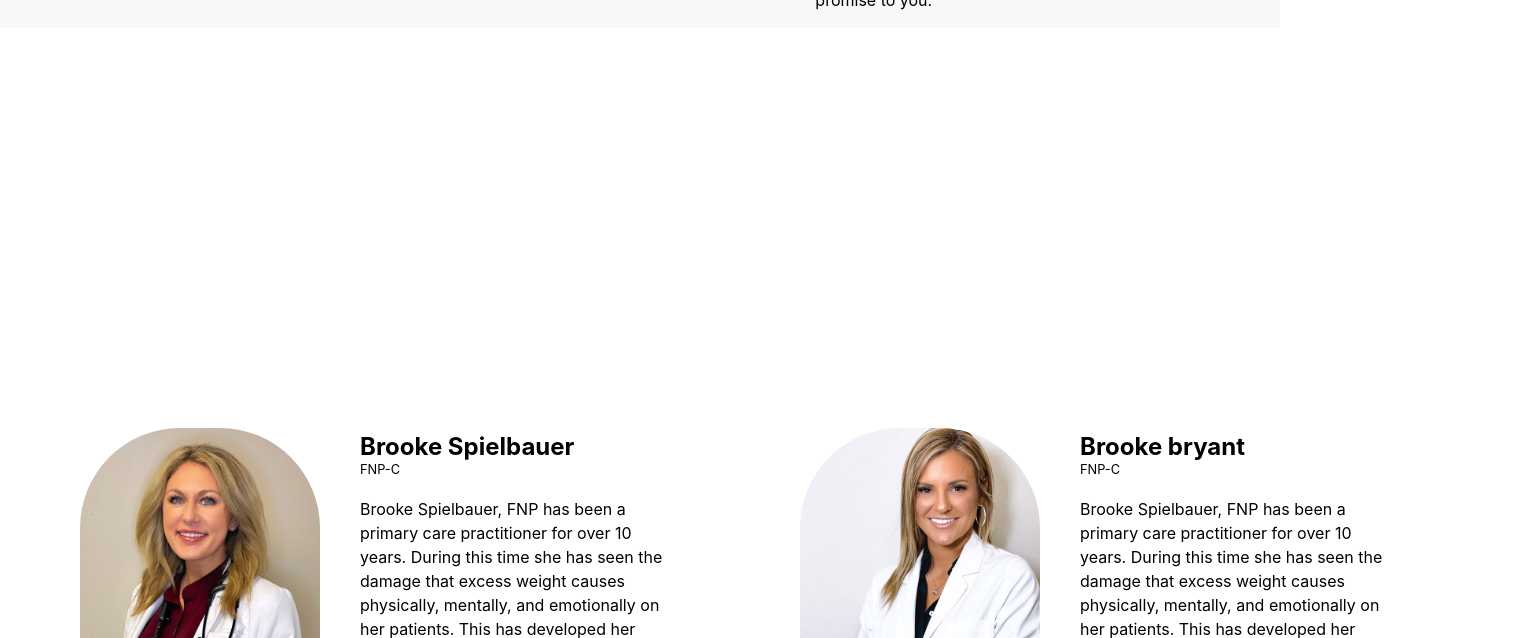
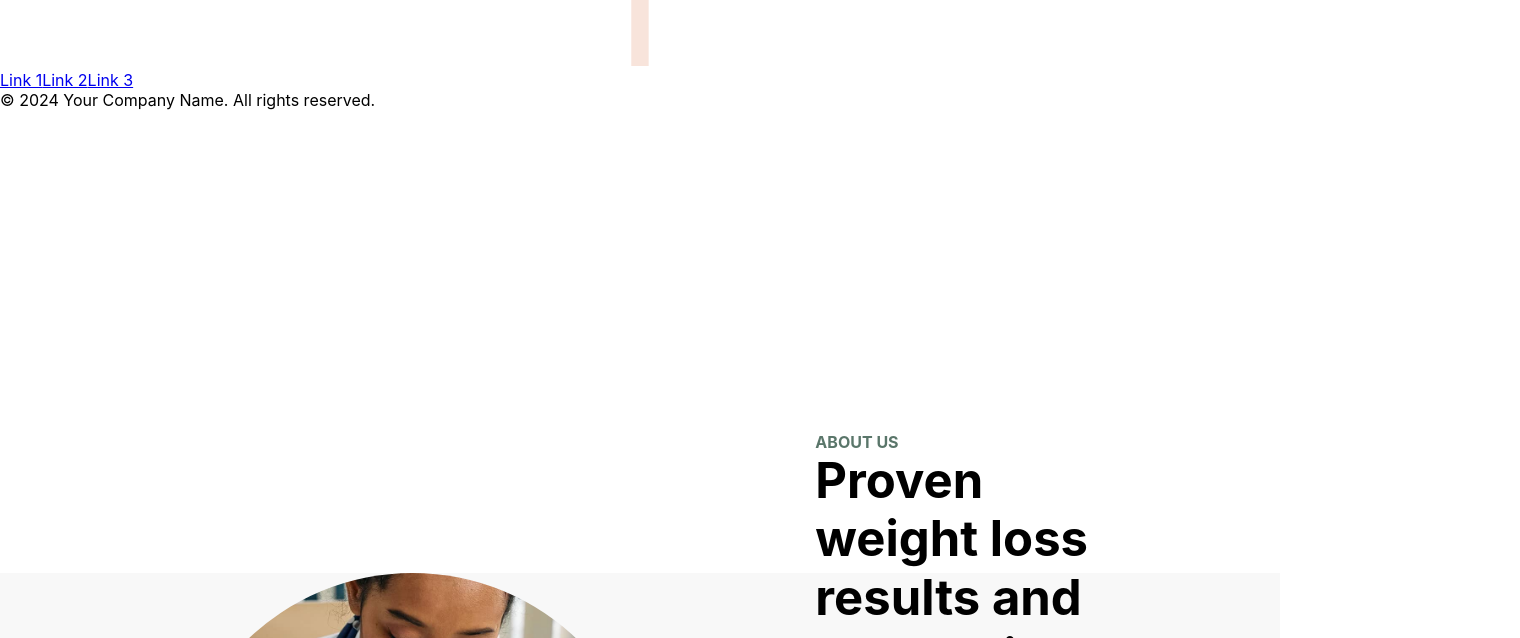
Before and after one commit to adapting212/Small-business-template, a React (Create React App) app in the folder frontend/: page /about in a window 1280 px wide. Shown: the part 1206-1844 px from the top of the page, 1520 px wide, since content can reach past the window. Built offline with nearby package versions, Linux system fonts and the light colour scheme; no server answers.

Commit message:
added footer

```diff
--- a/frontend/src/App.js
+++ b/frontend/src/App.js
@@ -3,6 +3,7 @@ import useApplicationData from './hooks/useApplicationData';
 import HomePage from './pages/HomePage';
 import AboutPage from './pages/AboutPage';
 import Navbar from "./navBar/Navbar";
+import Footer from './Footer/Footer';
 import {
   BrowserRouter as Router,
   Routes,
@@ -26,6 +27,7 @@ function App() {
   return (
     <Router>
       <Navbar dispatch={dispatch} state={state} />
+      <Footer/>
       <Routes>
       <Route path="/" element={<HomePage state={state} dispatch={dispatch} />} />
       <Route path="/about" element={<AboutPage state={state} dispatch={dispatch} />} />
--- /dev/null
+++ b/frontend/src/Footer/Footer.jsx
@@ -0,0 +1,26 @@
+import React from "react";
+import { NavLink } from "react-router-dom";
+import logo from '../assets/logo.svg';
+import "../styles/footer.scss";
+
+const Footer = () => {
+  return (
+    <footer className="footer-container">
+      <div className="footer-content">
+        <div className="footer-left">
+          <img src={logo} alt="Logo" className="footer-logo" />
+        </div>
+        <div className="footer-right">
+          <NavLink to="/link1" className="footer-link">Link 1</NavLink>
+          <NavLink to="/link2" className="footer-link">Link 2</NavLink>
+          <NavLink to="/link3" className="footer-link">Link 3</NavLink>
+        </div>
+      </div>
+      <div className="footer-copyright">
+        &copy; {new Date().getFullYear()} Your Company Name. All rights reserved.
+      </div>
+    </footer>
+  );
+};
+
+export default Footer;
--- a/frontend/src/pages/AboutPage.js
+++ b/frontend/src/pages/AboutPage.js
@@ -3,7 +3,6 @@ import AboutUsComponent from '../components/aboutuscomponent1';
 import AboutUsBanner from '../components/AboutUsBanner';
 import Doctor1 from '../components/Doctor1component'
 import Doctor2 from '../components/Doctor2component'
-
 
 
 const AboutPage = ({ state, dispatch }) => {
@@ -17,6 +16,7 @@ const AboutPage = ({ state, dispatch }) => {
       <AboutUsBanner/>
       <Doctor1/>
       <Doctor2/>
+
     </div>
   );
 };
--- a/frontend/src/styles/doctor1.scss
+++ b/frontend/src/styles/doctor1.scss
@@ -3,7 +3,7 @@
     margin-top: 25em;
     left: 5em; /* Adjust as needed */
     width: 100%; /* Adjust as needed */
-    max-width: 45em; /* Optional: max width to constrain the component */
+    max-width: 40em; /* Optional: max width to constrain the component */
     max-height: 10em;
     background-color: transparent;
   }
--- a/frontend/src/styles/doctor2.scss
+++ b/frontend/src/styles/doctor2.scss
@@ -3,7 +3,7 @@
     margin-top: 25em;
     left: 50em; /* Adjust as needed */
     width: 100%; /* Adjust as needed */
-    max-width: 45em; /* Optional: max width to constrain the component */
+    max-width: 40em; /* Optional: max width to constrain the component */
     max-height: 10em;
     background-color: transparent;
   }
```
Also changed, not shown: frontend/src/styles/footer.scss (added).
